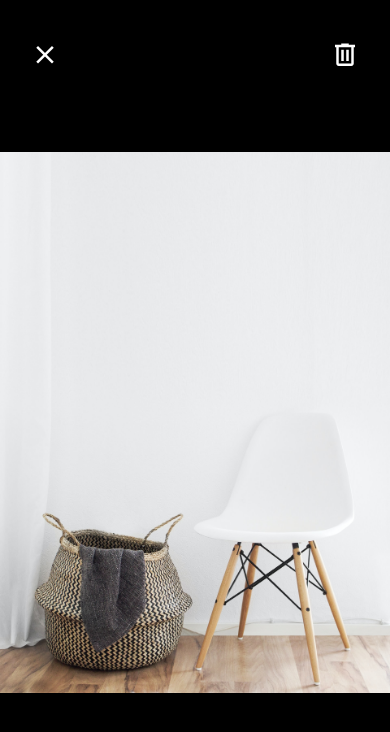
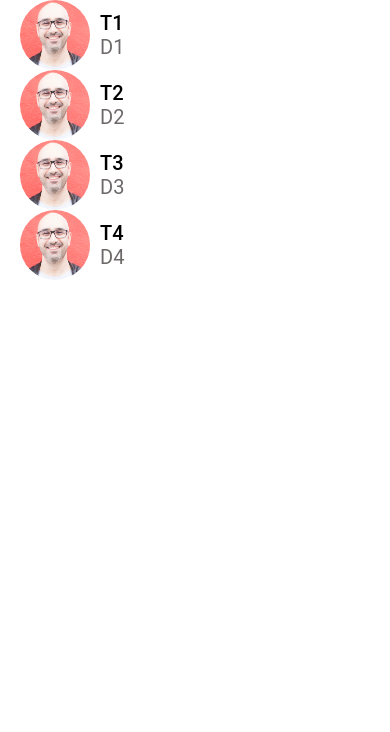
Before and after one commit to Sandi2156/DoneWithIt, a React Native app: screen / in a window 390 px wide. Shown: the top 732 px of the page. Built offline with nearby package versions, Linux system fonts and the light colour scheme.

Commit message:
created new screen: MessagesScreen

```diff
--- a/App.js
+++ b/App.js
@@ -1,6 +1,7 @@
 import { StyleSheet, Text, View, SafeAreaView, StatusBar } from "react-native";
 import ListingDetailsScreen from "./app/screens/ListingDetailsScreen";
 import ViewImageScreen from "./app/screens/ViewImageScreen";
+import MessagesScreen from "./app/screens/MessagesScreen";
 export default function App() {
-	return <ViewImageScreen />;
+	return <MessagesScreen />;
 }
--- /dev/null
+++ b/app/screens/MessagesScreen.js
@@ -0,0 +1,49 @@
+import { StyleSheet, Text, View, FlatList } from "react-native";
+import React from "react";
+
+import ListItem from "../components/ListItem";
+
+const messages = [
+	{
+		id: 1,
+		title: "T1",
+		description: "D1",
+		image: require("../assets/mosh.jpg"),
+	},
+	{
+		id: 2,
+		title: "T2",
+		description: "D2",
+		image: require("../assets/mosh.jpg"),
+	},
+	{
+		id: 3,
+		title: "T3",
+		description: "D3",
+		image: require("../assets/mosh.jpg"),
+	},
+	{
+		id: 4,
+		title: "T4",
+		description: "D4",
+		image: require("../assets/mosh.jpg"),
+	},
+];
+
+export default function MessagesScreen() {
+	return (
+		<FlatList
+			data={messages}
+			keyExtractor={(message) => message.id.toString()}
+			renderItem={({ item }) => (
+				<ListItem
+					title={item.title}
+					subtitle={item.description}
+					image={item.image}
+				/>
+			)}
+		/>
+	);
+}
+
+const styles = StyleSheet.create({});
```
Also changed, not shown: learn.txt.
